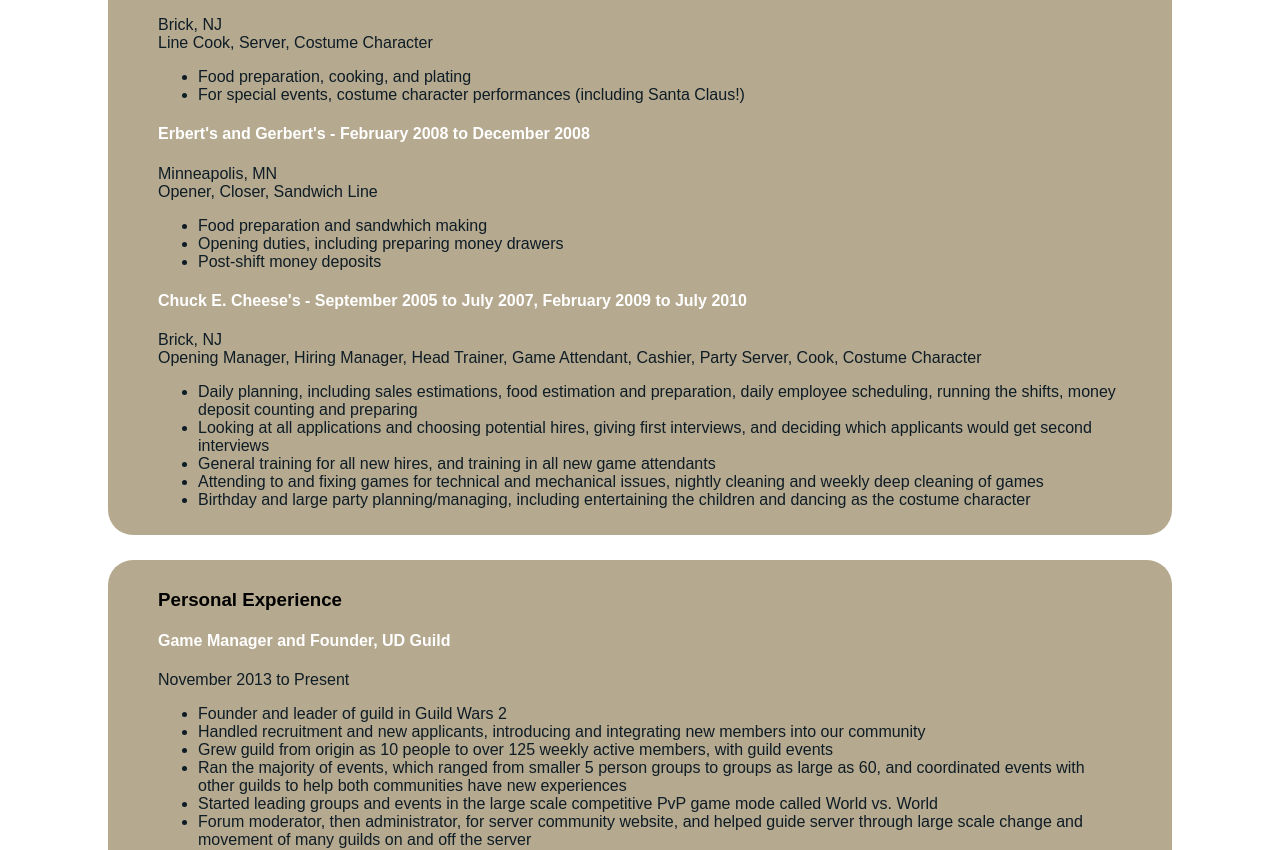
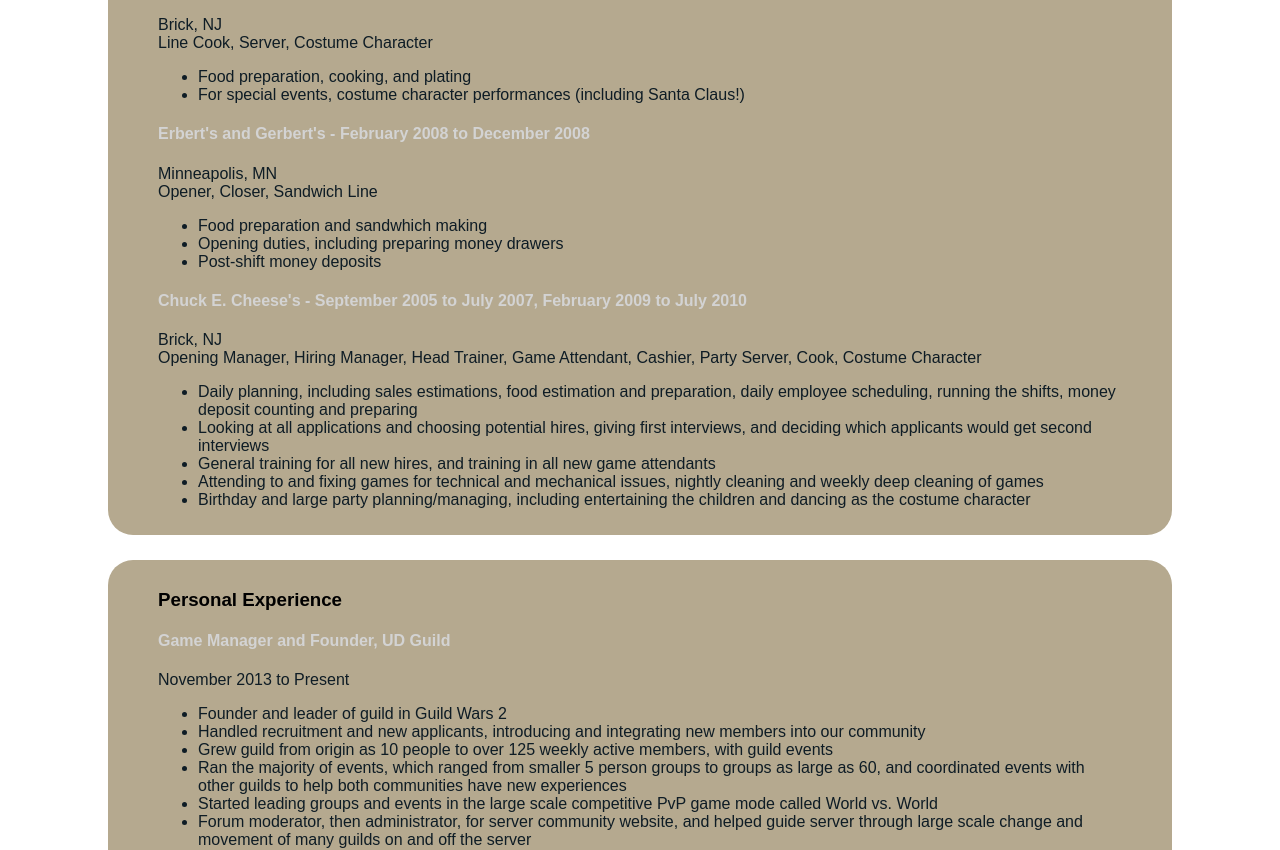
Before and after one commit to arosssapienza/arosssapienza.github.io, a plain HTML site: page index.html in a window 1280 px wide. Shown: the part 920-1770 px from the top of the page. Drawn offline with Linux system fonts and the light colour scheme.

Commit message:
lightgray

```diff
--- a/style.css
+++ b/style.css
@@ -45,7 +45,7 @@ body {
 }
 
 .proex h4 {
-  color: #FFFFFF;
+  color: #D3D3D3;
 }
 
 .persk {
@@ -65,5 +65,5 @@ body {
 }
 
 .persk h4 {
-  color: #FFFFFF;
+  color: #D3D3D3;
 }
```
